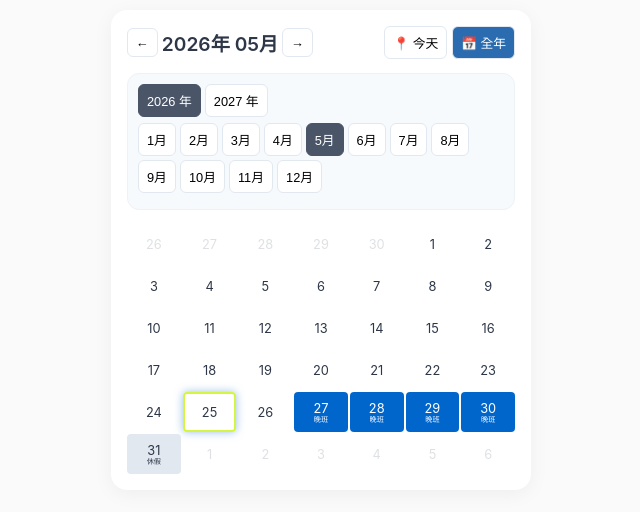
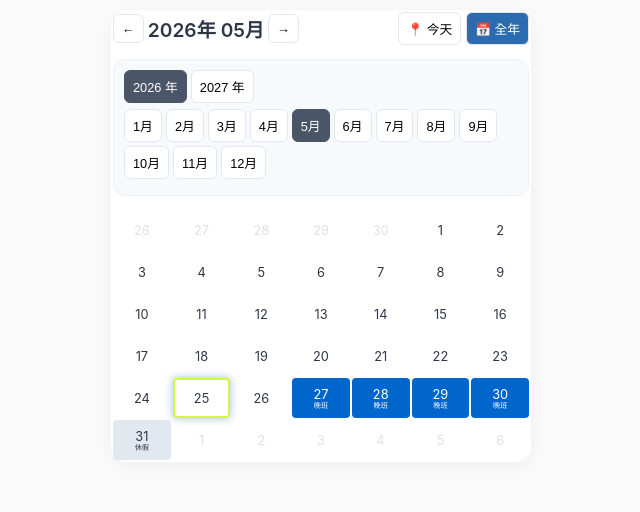
Before and after one commit to CHILL-HI/wschedule, a plain HTML site: page index.html in a window 1280 px wide. Shown: the whole page, without its empty margins (319-959 px from the left). Drawn offline with Linux system fonts and the light colour scheme.

Commit message:
Add files via upload

```diff
--- a/index.html
+++ b/index.html
@@ -52,7 +52,7 @@ body{
     max-width:420px;
     background:var(--card-bg);
     border-radius:16px;
-    padding:16px;
+    padding:2px;
     box-shadow:0 4px 20px rgba(0,0,0,.05);
 }
 
```
